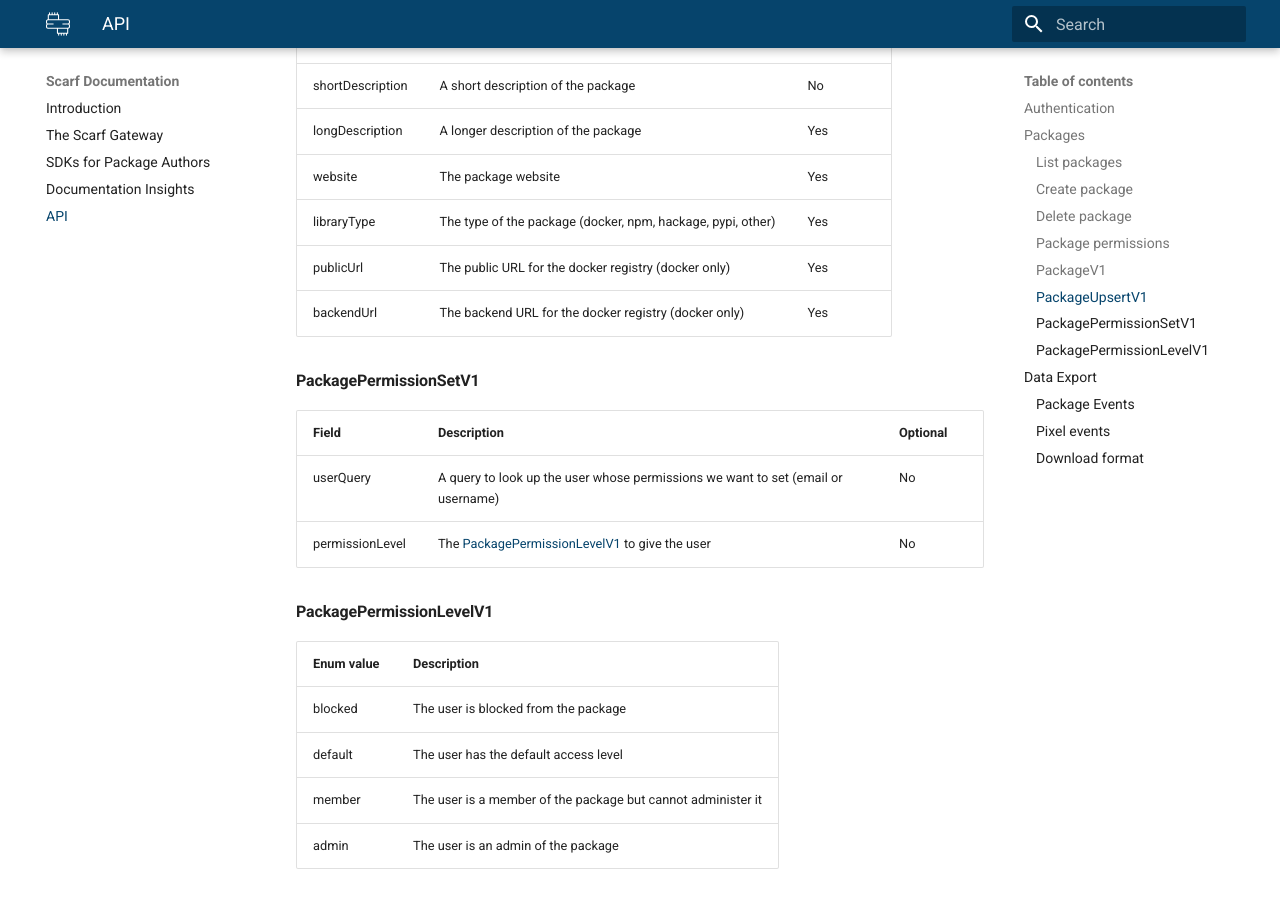
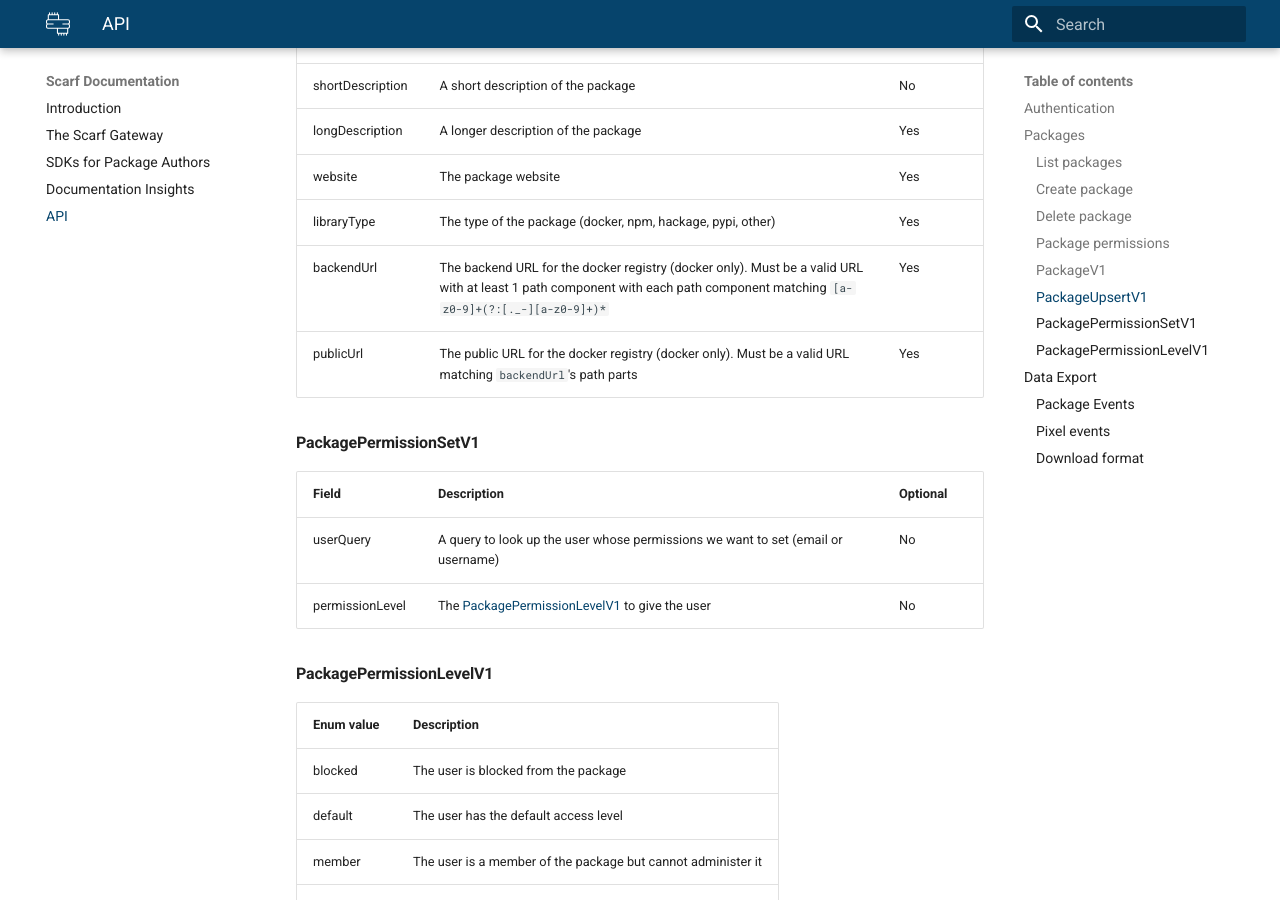
Before and after one commit to scarf-sh/docs, an MkDocs documentation site: the page built from docs/api.md, in a window 1280 px wide and 900 px high, scrolled down 1615 px. Built offline with MkDocs 1.6.1 and Material for MkDocs 9.7.7, drawn with Linux system fonts in a browser that asks for light colours.

```diff
--- a/docs/api.md
+++ b/docs/api.md
@@ -47,15 +47,15 @@ Modifies permissions for the package based on the `JSON`-encoded [PackagePermiss
 
 #### PackageUpsertV1
 
-| Field            | Description                                                 | Optional |
-|------------------|-------------------------------------------------------------|----------|
-| name             | The name of the package                                     | No       |
-| shortDescription | A short description of the package                          | No       |
-| longDescription  | A longer description of the package                         | Yes      |
-| website          | The package website                                         | Yes      |
-| libraryType      | The type of the package (docker, npm, hackage, pypi, other) | Yes      |
-| publicUrl        | The public URL for the docker registry (docker only)        | Yes      |
-| backendUrl       | The backend URL for the docker registry (docker only)       | Yes      |
+| Field            | Description                                                                                                                                                                | Optional |
+|------------------|----------------------------------------------------------------------------------------------------------------------------------------------------------------------------|----------|
+| name             | The name of the package                                                                                                                                                    | No       |
+| shortDescription | A short description of the package                                                                                                                                         | No       |
+| longDescription  | A longer description of the package                                                                                                                                        | Yes      |
+| website          | The package website                                                                                                                                                        | Yes      |
+| libraryType      | The type of the package (docker, npm, hackage, pypi, other)                                                                                                                | Yes      |
+| backendUrl       | The backend URL for the docker registry (docker only). Must be a valid URL with at least 1 path component with each path component matching `[a-z0-9]+(?:[._-][a-z0-9]+)*` | Yes      |
+| publicUrl        | The public URL for the docker registry (docker only). Must be a valid URL matching `backendUrl`'s path parts                                                               | Yes      |
 
 #### PackagePermissionSetV1
 | Field           | Description                                                                      | Optional |
```
